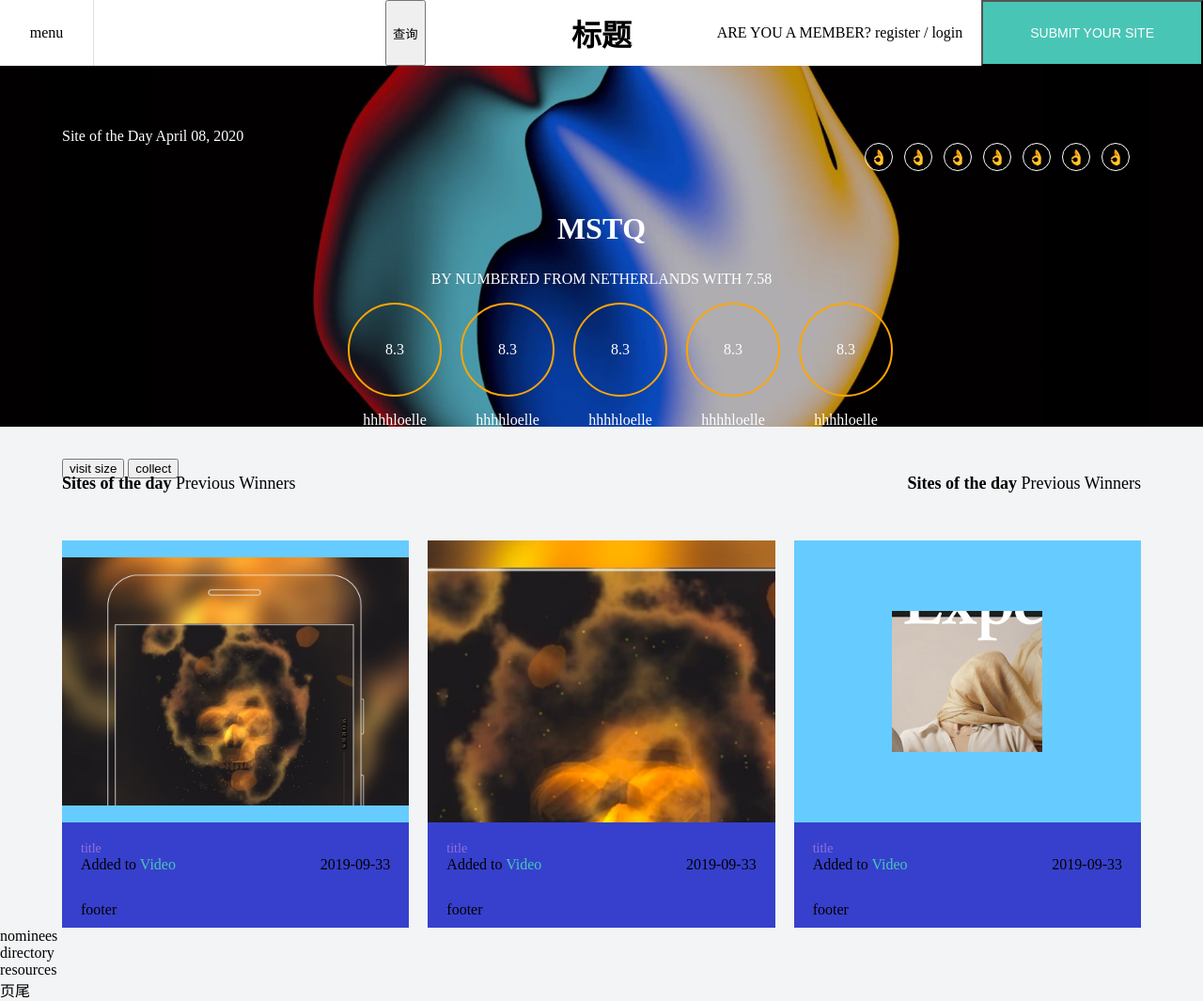
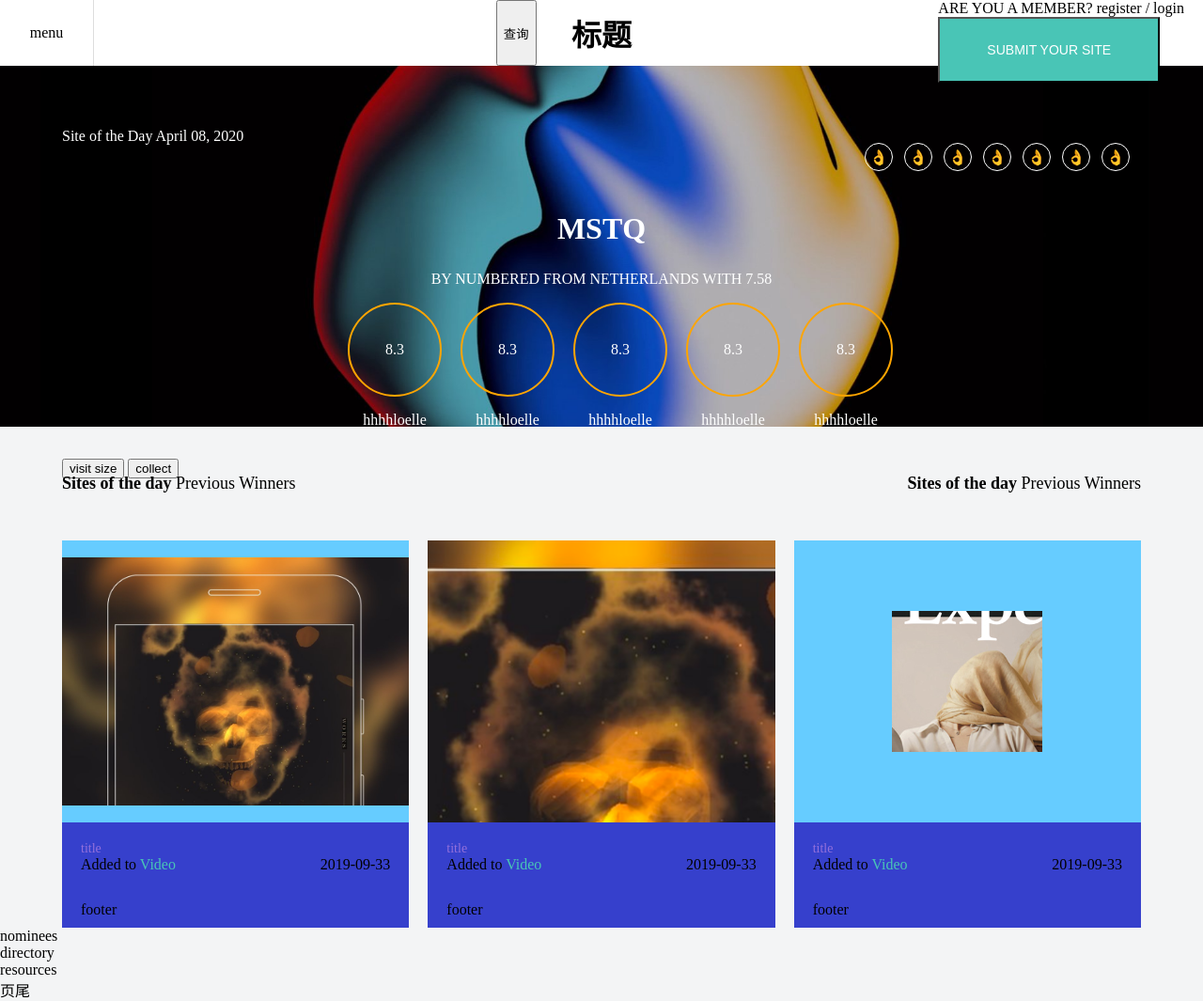
Before and after one commit to maoweicao117/awwwards, a plain HTML site: page index.html in a window 1280 px wide. Shown: the whole page at 94% size. Drawn offline with Linux system fonts and the light colour scheme.

Commit message:
修改错误

```diff
--- a/index.html
+++ b/index.html
@@ -234,7 +234,7 @@
             background-color: #49c5b6;
         }
         .header-right {
-            display: flex;
+            dis·play: flex;
             align-items: center;
         }
         .header-login {
```
Also changed, not shown: demo1.html (+2 -2 lines).
